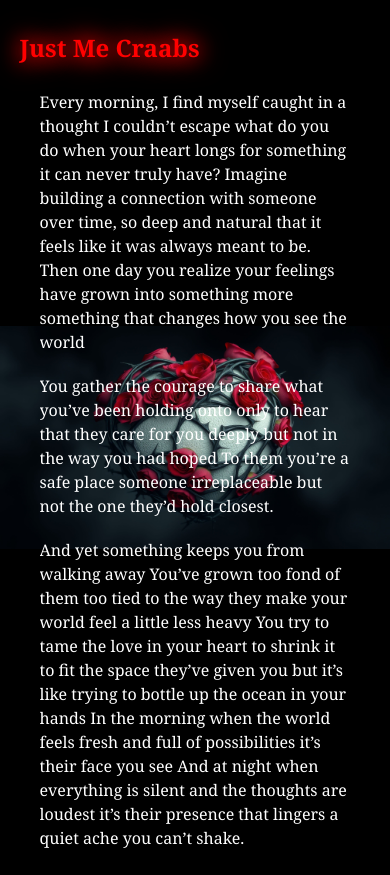
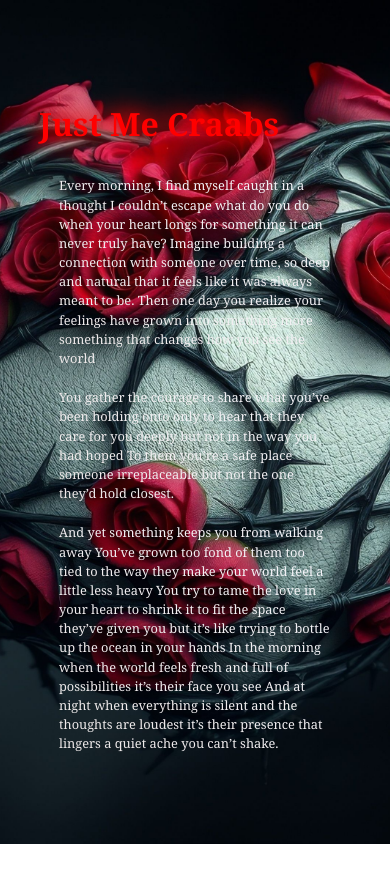
Before and after one commit to Craabs-bit/Justcraabs, a plain HTML site: page index.html in a window 390 px wide. After the commit the page ends 844 px from the top, so only its background shows below. Drawn offline with Linux system fonts and the light colour scheme.

Commit message:
Update styles.css

```diff
--- a/styles.css
+++ b/styles.css
@@ -2,33 +2,31 @@ body {
   margin: 0;
   padding: 0;
   font-family: 'Georgia', serif;
-    background: url('background.jpg') no-repeat center center;
-    background-size: contain;  /* Ensures the full image is visible without cropping */
-    background-position: center center;  /* Centers the background */
-    background-color: #000; /* Fallback color if the image doesn't load */
+  background: url('background.jpg') no-repeat center center fixed;
+  background-size: cover;
   color: #fff;
   display: flex;
-    justify-content: center;
+  justify-content: center; /* Center the container in the middle */
   align-items: center;
-    min-height: 100vh;
+  min-height: 100vh; /* Ensures the body fills the screen without layout shift */
   overflow: hidden; /* Prevents horizontal scrolling */
 }
 
 .container {
   display: flex;
-    flex-direction: column;
+  flex-direction: column; /* Stack the messages vertically */
   justify-content: center;
-    align-items: flex-start;
+  align-items: flex-start; /* Align messages to the left */
   padding: 20px;
-    width: 80%;
-    text-align: left;
+  width: 80%;  /* Adjust the width as needed */
+  text-align: left;  /* Align text inside each message to the left */
 }
 
 h1 {
   font-size: 2rem;
   color: red;
-    text-shadow: 0 0 5px red, 0 0 10px red, 0 0 20px red;
-    animation: bleedingEffect 2s infinite;
+  text-shadow: 0 0 5px red, 0 0 10px red, 0 0 20px red; /* Bleeding text shadow */
+  animation: bleedingEffect 2s infinite; /* Animate the bleeding effect */
 }
 
 .message {
@@ -36,8 +34,8 @@ h1 {
   margin: 10px 20px;
   line-height: 1.5;
   max-width: 300px;
-    color: transparent;
-    background-image: linear-gradient(45deg, white, white);
+  color: transparent; /* Make the text transparent */
+  background-image: linear-gradient(45deg, rgb(237, 232, 232), rgb(245, 245, 250)); /* Gradient effect */
   -webkit-background-clip: text;
   background-clip: text;
 }
@@ -56,23 +54,22 @@ h1 {
 }
 
 /* Mobile responsiveness */
-@media (max-width: 768px) {
+@mediaa (max-width: 768px) {
   body {
-        background-size: contain;  /* Ensures the full image is visible on mobile */
-        background-position: center center; /* Keeps the background centered */
+      background-size: cover; /* Ensure the background scales well */
   }
 
   .container {
-        width: 90%;
-        padding: 15px;
+      width: 90%; /* Expand container width for mobile */
+      padding: 15px; /* Reduce padding on smaller screens */
   }
 
   h1 {
-        font-size: 1.5rem;
+      font-size: 1.5rem; /* Adjust font size for mobile */
   }
 
   .message {
-        font-size: 1rem;
-        max-width: none;
+      font-size: 1rem; /* Adjust font size for readability */
+      max-width: none; /* Remove max-width on smaller screens */
   }
 }
```
Lines whose indentation alone changed are shown as unchanged.
